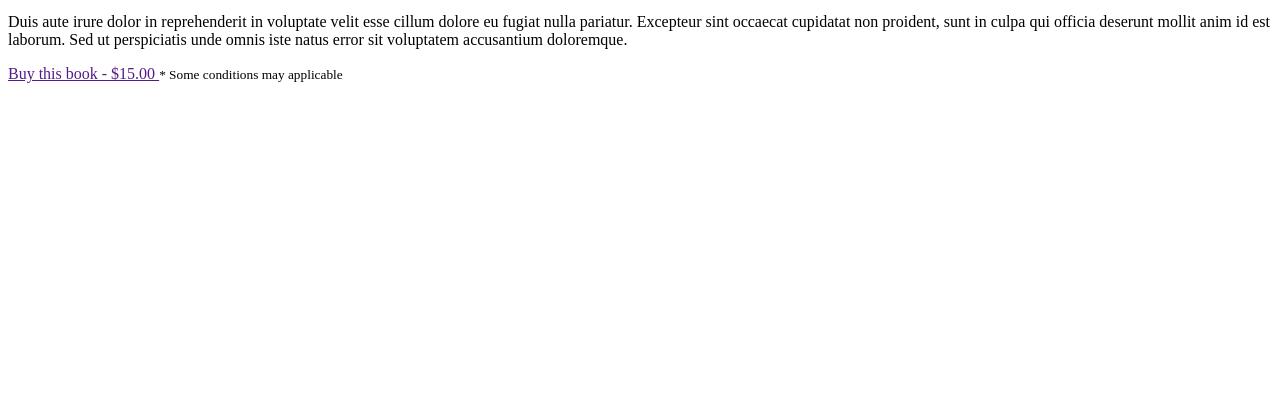
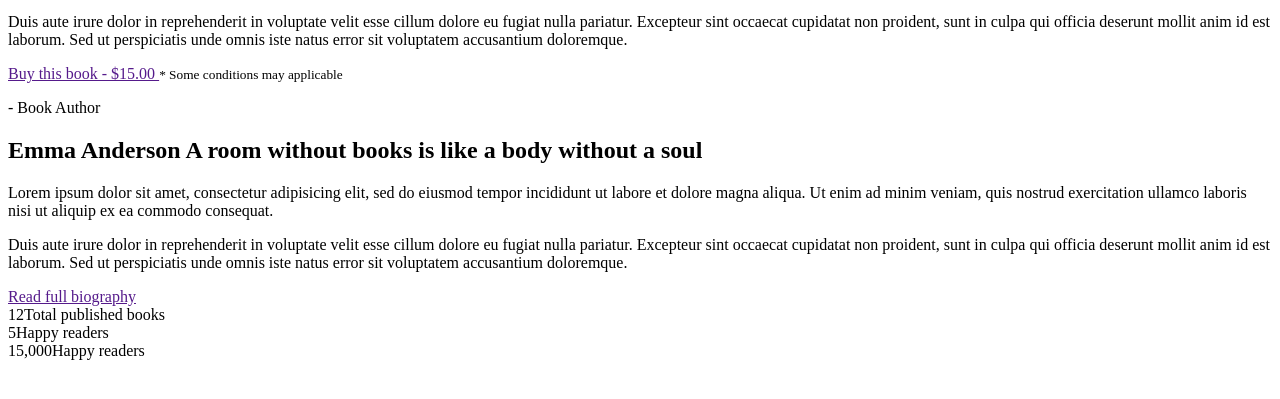
Before and after one commit to Nastyaa420/Bukee, a plain HTML site: page index.html in a window 1280 px wide. Shown: the part 331-730 px from the top of the page. Drawn offline with Linux system fonts and the light colour scheme.

Commit message:
Update index.html

```diff
--- a/index.html
+++ b/index.html
@@ -37,10 +37,26 @@
                     </div>
                 </div>
              </div>
+ <main>
+     <div class="wrapper">
+        <div class="block-author">
+            <div class="block-text">
+                <p class="block-text__name">- Book Author</p>
+                <h2 class="block-text__title">Emma Anderson <span>A room without books is like a body without a soul</span></h2>
+                <p>Lorem ipsum dolor sit amet, consectetur adipisicing elit, sed do eiusmod tempor incididunt ut labore et dolore magna aliqua. Ut enim ad minim veniam, quis nostrud exercitation ullamco laboris nisi ut aliquip ex ea commodo consequat. </p>
+                <p>Duis aute irure dolor in reprehenderit in voluptate velit esse cillum dolore eu fugiat nulla pariatur. Excepteur sint occaecat cupidatat non proident, sunt in culpa qui officia deserunt mollit anim id est laborum. Sed ut perspiciatis unde omnis iste natus error sit voluptatem accusantium doloremque.</p>
+                <a href="" class="block-text__btn">Read full biography	</a>
+            </div>
+            <div></div>
+            <div class="block-numbers">
+                <div class="block-number__item"><span>12</span><span>Total published books</span></div>
+                <div class="block-number__item"><span>5</span><span>Happy readers</span></div>
+                <div class="block-number__item"><span>15,000</span><span>Happy readers</span></div>
+            </div>
         </div>
-
-    <main>
-
-    </main>
+    </div>
+    </div>
+  </div>
+</main>
 </body>
 </html>
```
